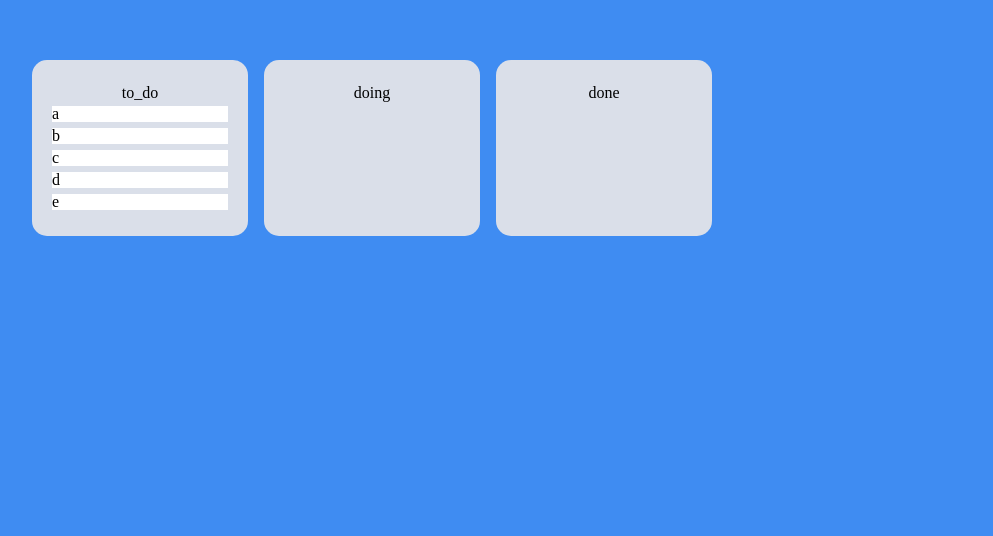
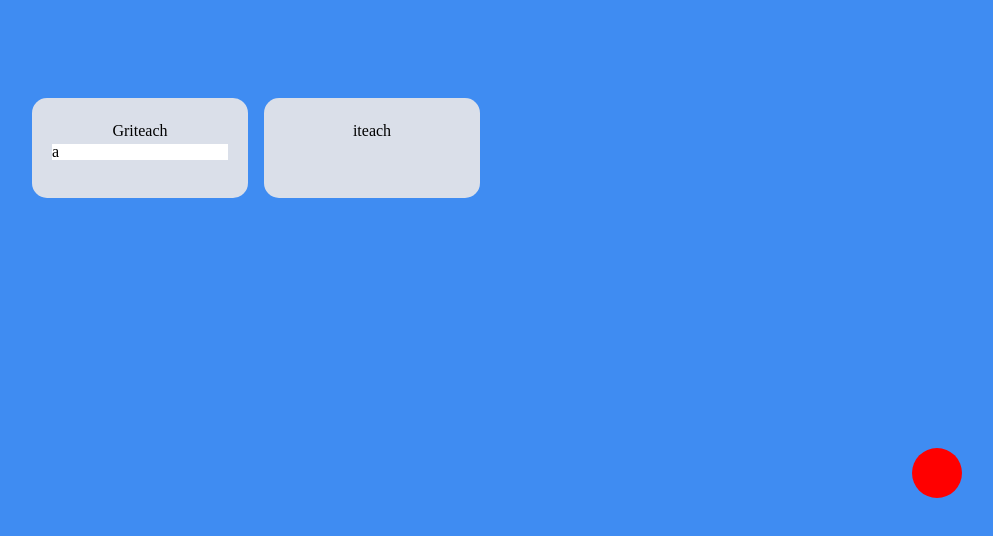
Before and after one commit to griteach/trello-react, a React (Create React App) app: page / in a window 1280 px wide. Shown: the part 252-788 px from the top of the page, without its empty margins (268-1261 px from the left). Built offline with nearby package versions, Linux system fonts and the light colour scheme.

Commit message:
wow, 보드 추가하기 됐네?

```diff
--- a/src/SecondApp.tsx
+++ b/src/SecondApp.tsx
@@ -7,6 +7,7 @@ import { secondToDoState } from "./secondAtoms";
 
 const Wrapper = styled.div`
   display: flex;
+
   max-width: 680px;
   width: 100%;
   height: 100vh;
@@ -22,18 +23,36 @@ const Boards = styled.div`
   grid-gap: 1rem;
 `;
 
+const AddBoardButton = styled.div`
+  width: 50px;
+  height: 50px;
+  background-color: red;
+  border-radius: 25px;
+  position: absolute;
+  bottom: 50px;
+  right: 50px;
+  &:hover {
+    background-color: blue;
+    cursor: pointer;
+    transform: scale(1.2);
+    transition: all 0.5s ease-in-out;
+  }
+`;
+
 function SecondApp() {
   const [toDos, setTodos] = useRecoilState(secondToDoState);
 
   const onDragEnd = (info: DropResult) => {
     console.log(info);
     const { destination, draggableId, source } = info;
+    if (!destination) return;
 
     if (destination?.droppableId === source.droppableId) {
       setTodos((oldToDos) => {
         const boardCopy = [...oldToDos[source.droppableId]];
         boardCopy.splice(source.index, 1);
         boardCopy.splice(destination?.index, 0, draggableId);
+
         const newBoards = {
           //기존의 oldToDos를 일단 다 넣어주고
 
@@ -45,18 +64,45 @@ function SecondApp() {
       });
     }
 
-    // setTodos((oldToDos) => {
-    //   const copyToDos = {...oldToDos};
+    if (destination?.droppableId !== source.droppableId) {
+      setTodos((oldToDos) => {
+        const boardCopy = [...oldToDos[source.droppableId]];
+        boardCopy.splice(source.index, 1);
 
-    //
-    //   return copyToDos;
-    // });
+        const makeNewBoard = [...oldToDos[destination.droppableId]];
+        makeNewBoard.splice(destination?.index, 0, draggableId);
+
+        const newBoard = {
+          //기존에 갖고 있던 모든 값을 일단 넣어주고,
+          ...oldToDos,
+
+          //새롭게 넣고 싶은 값을 아래처럼 넣어주는데, 키 값에 배열의 형태로 넣어주면, 알아서 값을 넣어준다 .즉, 변수처럼 사용하게 된다.
+          [source.droppableId]: boardCopy,
+
+          //마찬가지로 추가로 값을 넣을 때, 키 값에 배열의 형태를 넣어주면, 변수처럼 사용할 수 있게 된다.
+          [destination.droppableId]: makeNewBoard,
+        };
+
+        return newBoard;
+      });
+    }
+  };
+
+  const addBtnClicked = () => {
+    const newBoardName = prompt("보드 이름을 입력해 주세요.") || "";
+    setTodos((oldToDos) => {
+      return {
+        ...oldToDos,
+        [newBoardName]: [],
+      };
+    });
   };
 
   return (
     <DragDropContext onDragEnd={onDragEnd}>
       <Wrapper>
         <Boards>
+          {/* atom에 있는 toDoState의 default값 중 key를 가져와서 반복으로 돌림.  */}
           {Object.keys(toDos).map((boardId) => (
             <SecondBoard
               key={boardId}
@@ -65,6 +111,7 @@ function SecondApp() {
             />
           ))}
         </Boards>
+        <AddBoardButton onClick={addBtnClicked} />
       </Wrapper>
     </DragDropContext>
   );
--- a/src/secondAtoms.tsx
+++ b/src/secondAtoms.tsx
@@ -13,8 +13,7 @@ interface ISecondToDoState {
 export const secondToDoState = atom<ISecondToDoState>({
   key: "toDo",
   default: {
-    to_do: ["a", "b", "c", "d", "e"],
-    doing: [],
-    done: [],
+    Griteach: ["a"],
+    iteach: [],
   },
 });
```
